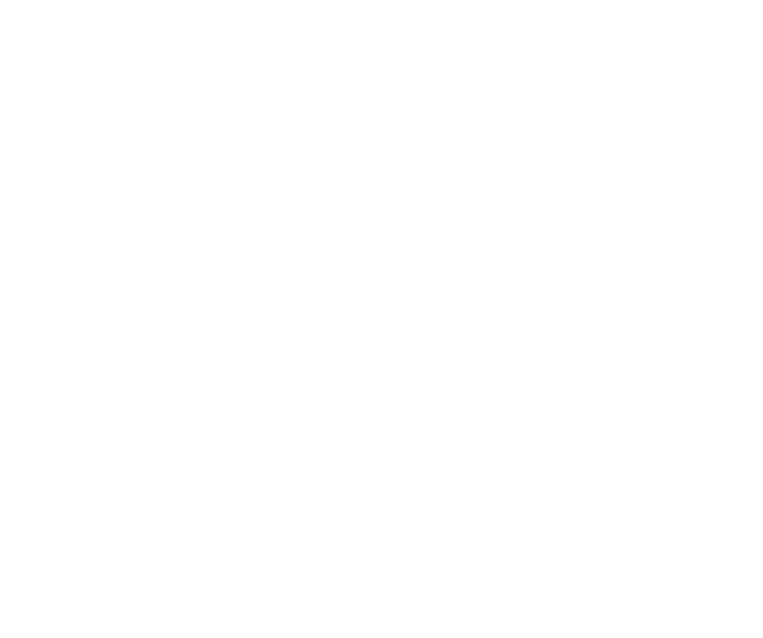
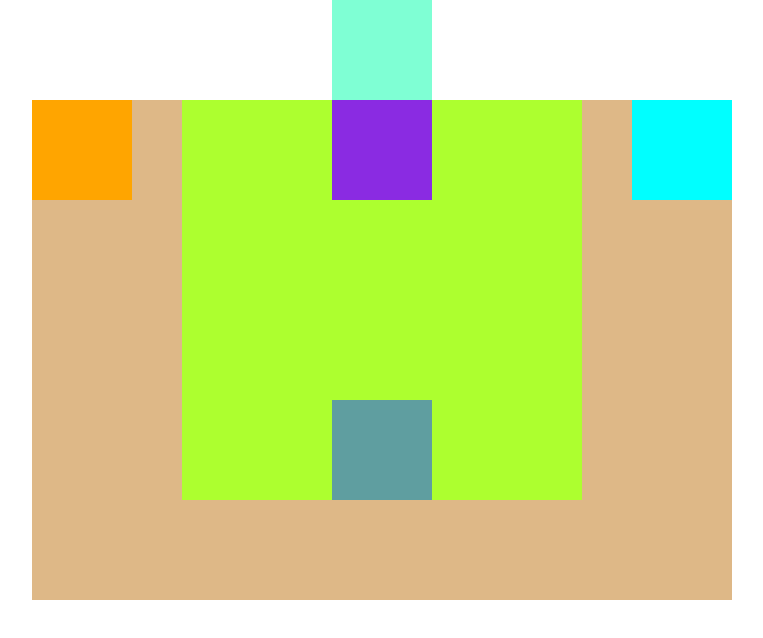
Before and after one commit to karprabha/weather-app, a website built with webpack: page src/index.html in a window 1280 px wide. Shown: the whole page, without its empty margins (258-1021 px from the left). Built offline with nearby package versions, Linux system fonts and the light colour scheme.

Commit message:
add layout containers

```diff
--- a/src/index.html
+++ b/src/index.html
@@ -8,7 +8,29 @@
 </head>
 
 <body>
+    <div class="city-search-container">
 
+    </div>
+
+    <div class="weather-container">
+        <div class="weather-yesterday">
+
+        </div>
+
+        <div class="weather-today">
+            <div class="weather-summary">
+
+            </div>
+
+            <div class="weather-detail">
+
+            </div>
+        </div>
+
+        <div class="weather-tomorrow">
+
+        </div>
+    </div>
 </body>
 
 </html>
--- a/src/styles/style.css
+++ b/src/styles/style.css
@@ -2,3 +2,54 @@
     margin: 0;
     padding: 0;
 }
+
+body {
+    display: flex;
+    flex-direction: column;
+    justify-content: center;
+    align-items: center;
+}
+
+div {
+    width: 100px;
+    height: 100px;
+}
+
+.city-search-container {
+    background-color: aquamarine;
+}
+
+.weather-container {
+    height: 500px;
+    width: 700px;
+    background-color: burlywood;
+    display: flex;
+    justify-content: space-between;
+}
+
+.weather-yesterday {
+    background-color: orange;
+}
+
+.weather-today {
+    width: 400px;
+    height: 400px;
+    background-color: greenyellow;
+
+    display: flex;
+    flex-direction: column;
+    justify-content: space-between;
+    align-items: center;
+}
+
+.weather-summary {
+    background-color: blueviolet;
+}
+
+.weather-detail {
+    background-color: cadetblue;
+}
+
+.weather-tomorrow {
+    background-color: aqua;
+}
```
